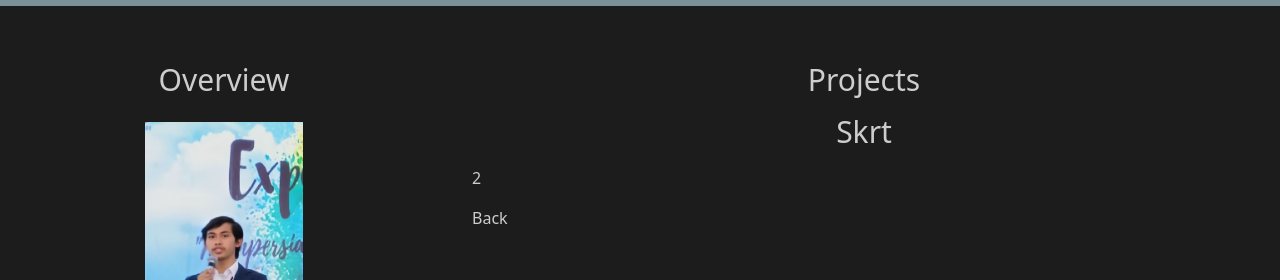
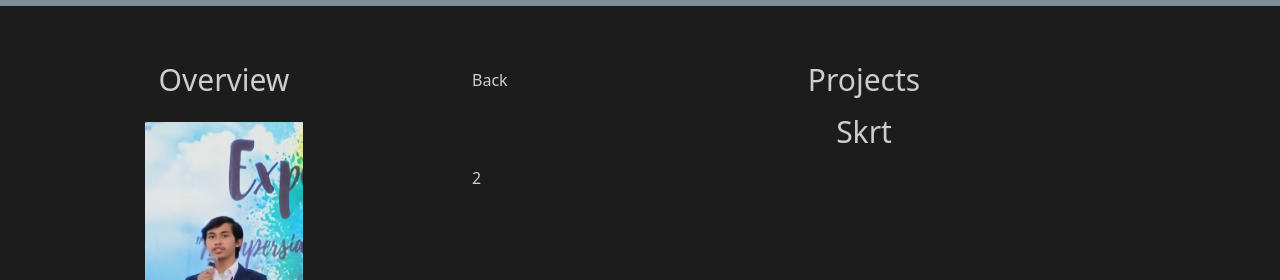
Before and after one commit to yusufhabibalfatha/yusufhabibalfatha, a React (Vite) app: page /project/2 in a window 1280 px wide. Shown: the part 1109-1389 px from the top of the page. Built offline with nearby package versions, Linux system fonts and the light colour scheme; the HTML template or start-up script is replaced by a standard one.

Commit message:
Feature react-dom back page for projects layout

```diff
--- a/src/App.tsx
+++ b/src/App.tsx
@@ -6,7 +6,7 @@ import Sidebar from "./components/Sidebar"
 import Testimonials from "./components/Testimonials"
 import Header from "./components/Header"
 import About from "./components/About"
-import { createBrowserRouter, createRoutesFromElements, Outlet, Route } from "react-router-dom"
+import { createBrowserRouter, createRoutesFromElements, Outlet, Route, useLocation, NavLink } from "react-router-dom"
 import { RouterProvider } from 'react-router-dom'
 
 export const Root = () => {
@@ -18,9 +18,16 @@ export const Root = () => {
     )
 }
 export const MainRoot = () => {
+    const location = useLocation()
+    let a = location.pathname.includes('project')
     return (
     <main className="flex flex-col p-6 gap-y-4 sm:w-3.5 sm:flex-grow">
-        <h2 className="text-3xl text-center">Projects</h2>
+        <div className="relative flex items-center">
+            <NavLink to=".." className={`absolute ${a ? 'block' : 'hidden'}`}>Back</NavLink>
+            <h2 className="w-full text-3xl text-center">
+                Projects
+            </h2>
+        </div>
         <Outlet />
     </main>
     )
--- a/src/components/MainOther.tsx
+++ b/src/components/MainOther.tsx
@@ -1,4 +1,4 @@
-import { NavLink, useParams } from "react-router-dom";
+import { useParams } from "react-router-dom";
 
 const MainContent = () => {
     // const { projectID } = useParams<Record<string, string | undefined>>()
@@ -9,7 +9,6 @@ const MainContent = () => {
         {/* <main className="flex flex-col p-6 gap-y-4 sm:w-3.5 sm:flex-grow"> */}
             <h2 className="text-3xl text-center">Skrt</h2>
             <p>{projectID}</p>
-            <NavLink to="..">Back</NavLink>
         {/* </main> */}
         </>
     );
```
